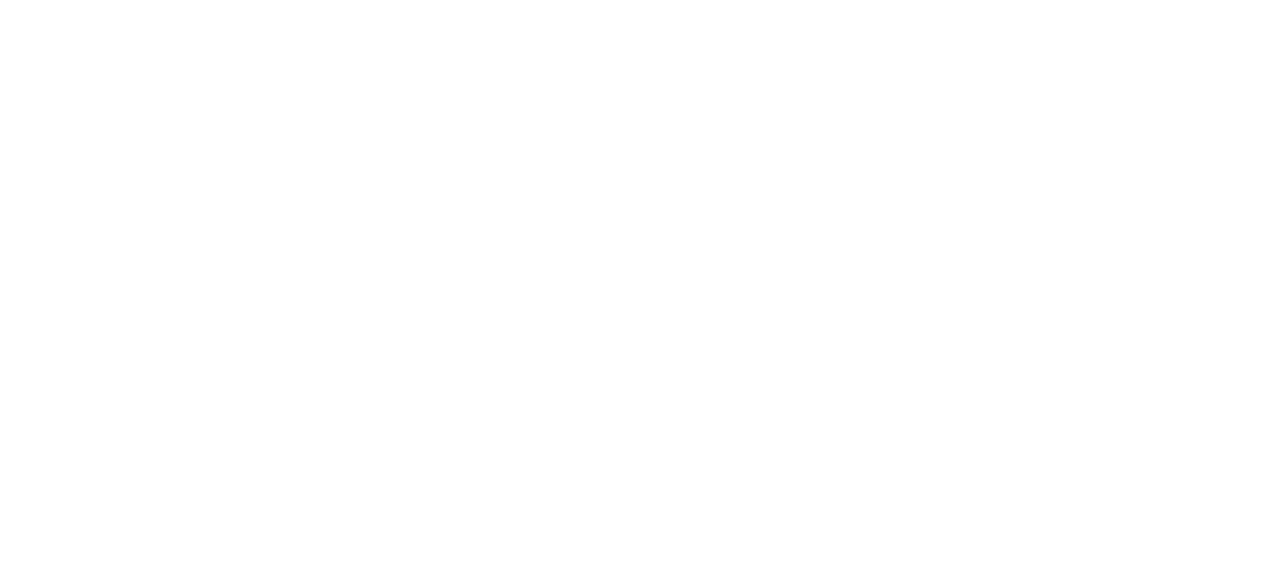
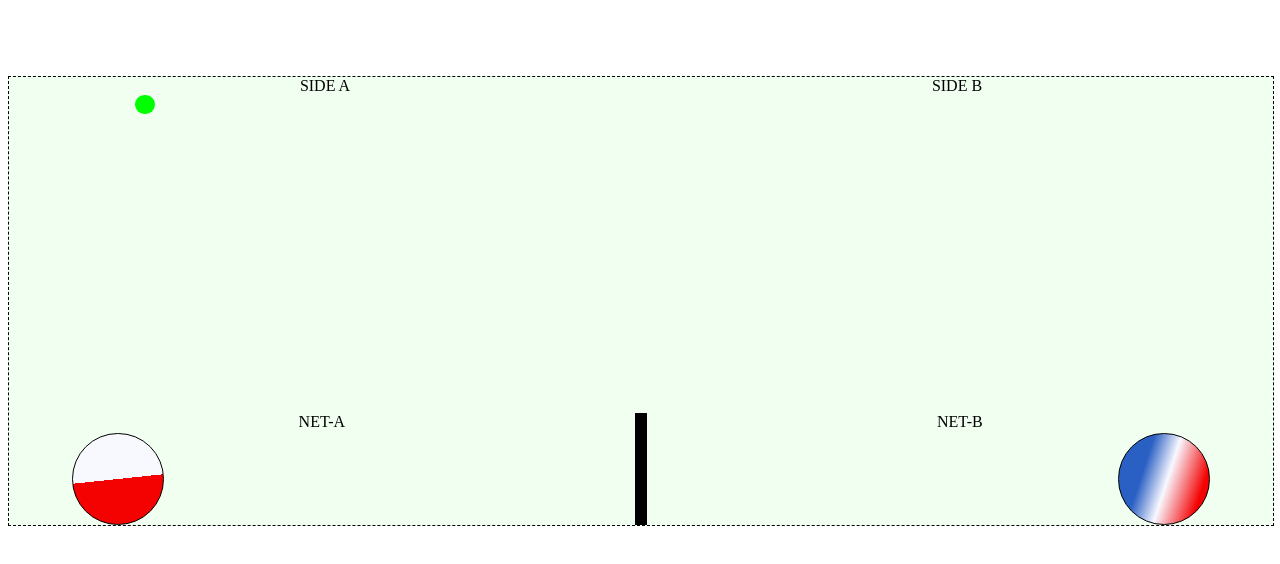
Before and after one commit to YannLL/sparta-core-project-one, a plain HTML site: page index.html in a window 1280 px wide. Drawn offline with Linux system fonts and the light colour scheme.

Commit message:
created playing environment & 2 player avatars

```diff
--- a/css/style.css
+++ b/css/style.css
@@ -1,28 +1,64 @@
-.even {
-  color: green;
-  font-family: Courier;
-  font-size: 20px;
-  margin-bottom: 20px;
+
+.game-frame{
+  margin: 6% auto;
+  width: 100%;
+  border: 1px dashed black;
+  height: 35vw;
+  text-align: center;
+  display: flex ;
+  background-color: honeydew;
 }
 
-.odd {
-  color: red;
-  font-family: Courier;
-  font-size: 20px;
-  margin-bottom: 20px;
+.side-a{
+  position: relative;
+  width: 50%;
+}
+.net-a{
+  position:absolute;
+  width: 99%;
+  bottom: 0;
+  height: 25%;
+  border-right: 0.5vw solid black;
+}
+.net-b{
+  position:absolute;
+  width: 99%;
+  height: 25%;
+  bottom: 0;
+  border-left: 0.5vw solid black;
+}
+.side-b{
+  position: relative;
+  width: 50%;
 }
 
-.selected {
-  background-color: azure;
-  border: solid black 1px;
-  padding: 5px;
-  font-weight: bold;
+.player1{
+  position: absolute;
+  left: 10%;
+  bottom: 0;
+  border-radius: 50%;
+  height:7vw;
+  width: 7vw;
+  border: 1px solid black;
+  background: linear-gradient(-6deg, #f40101 50%, ghostwhite 50%);
 }
 
-h1, h3 {
-  font-family: Courier;
+.player2{
+  position: absolute;
+  right: 10%;
+  bottom: 0;
+  border-radius: 50%;
+  height:7vw;
+  width: 7vw;
+  border: 1px solid black;
+  background: linear-gradient(108deg,#2a5fc4 30%, ghostwhite 53%, #f40101 85% );
 }
 
-h1 {
-  text-align: center;
+.ball{
+  position: absolute;
+  left: 20%;
+  border-radius: 50%;
+  width: 1.5vw;
+  height: 1.5vw;
+  background-color: lime;
 }
--- a/index.html
+++ b/index.html
@@ -15,10 +15,23 @@
 
   <link rel="stylesheet" href="css/style.css">
 
-  <title>jQuery Intro</title>
+  <title>Countryball Volley</title>
 </head>
 <body>
-
-
+  <main>
+    <div class="game-frame">
+      <div class="side-a">
+        SIDE A
+        <div class="net-a">NET-A</div>
+        <div class="player1"></div>
+        <div class="ball"></div>
+      </div>
+      <div class="side-b">
+        SIDE B
+        <div class="net-b">NET-B</div>
+        <div class="player2"></div>
+      </div>
+    </div>
+  </main>
 </body>
 </html>
```
